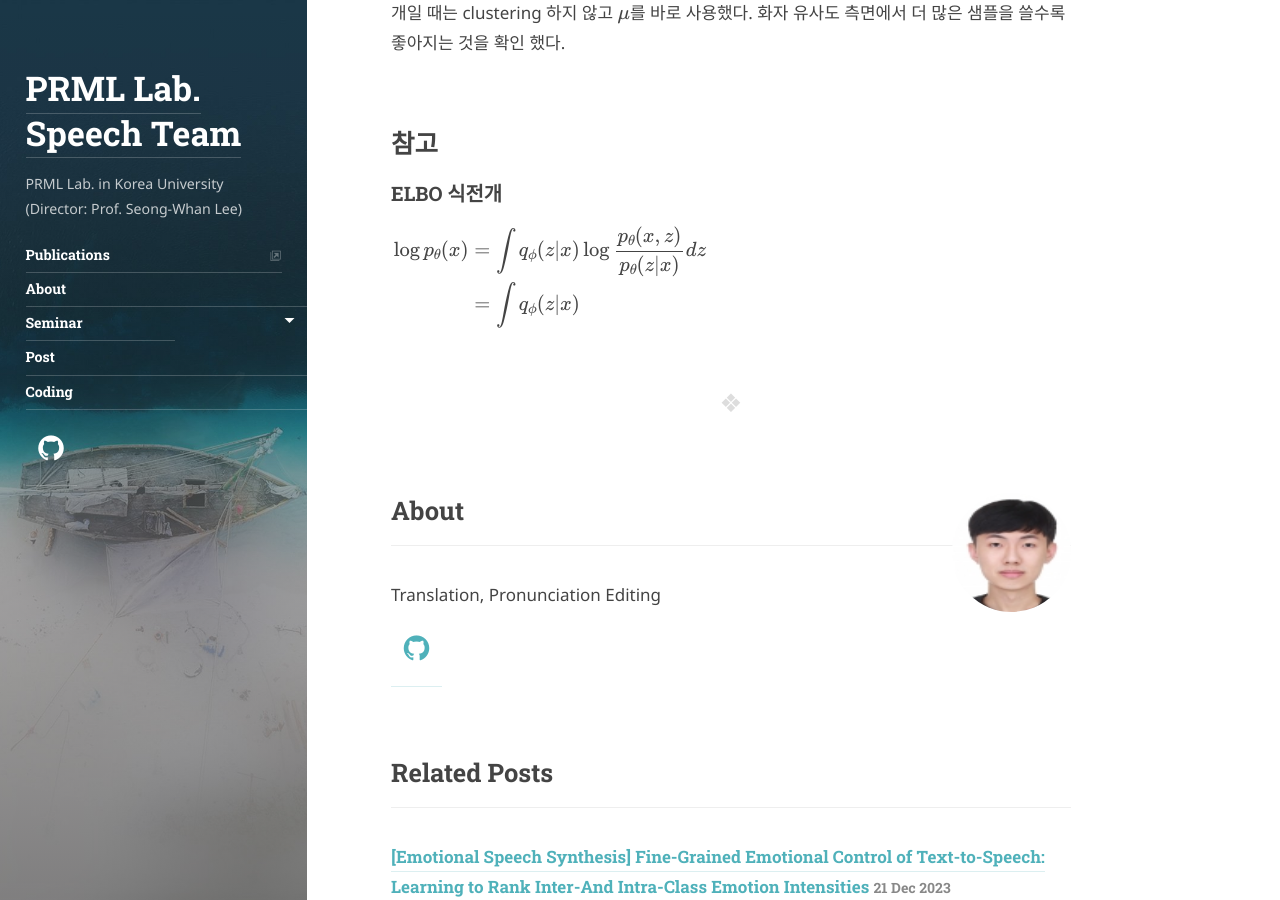
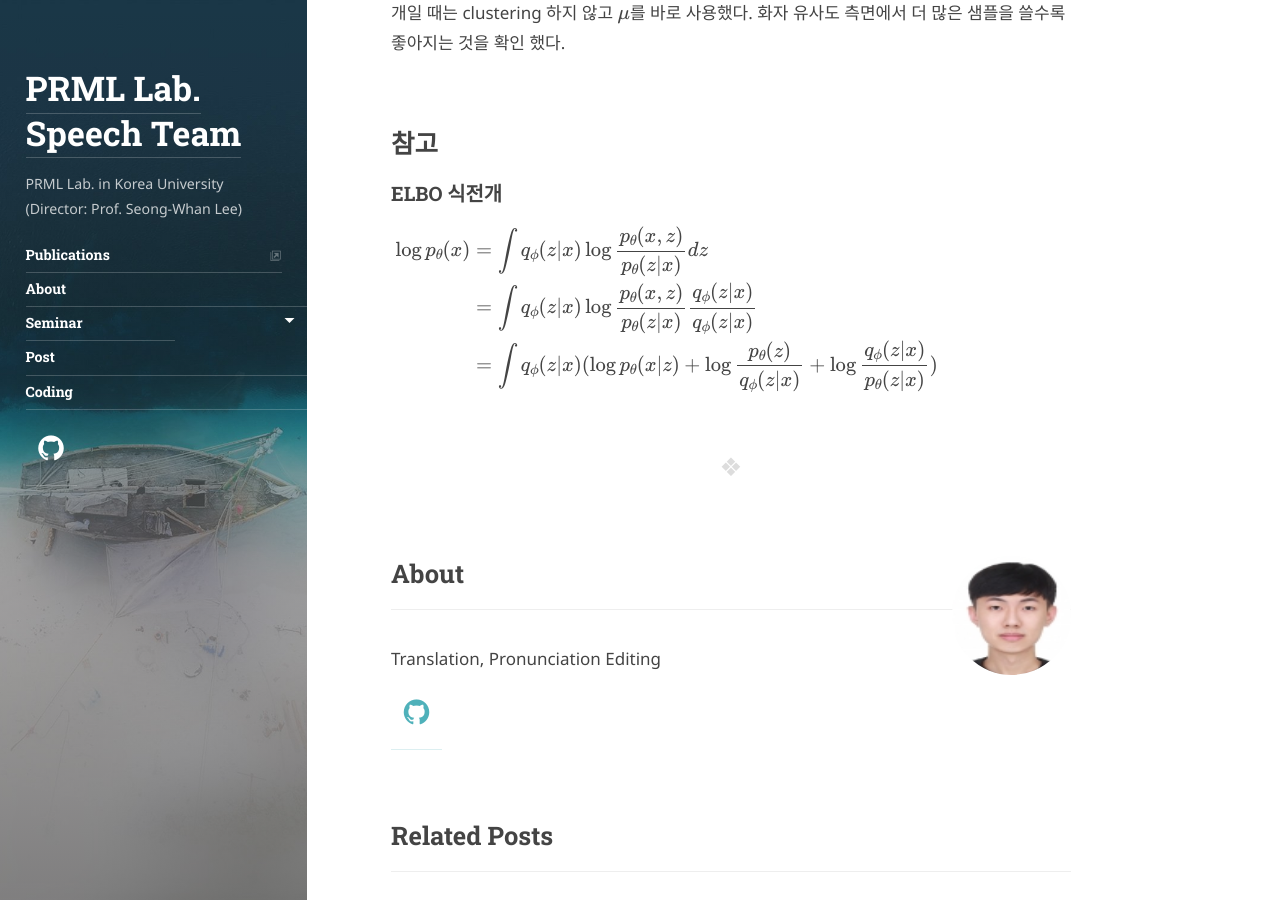
Before and after one commit to speech-team-korea/speech-team-korea.github.io, a Jekyll site: the page built from _posts/text-to-speech/2023-12-21-ELF.md, in a window 1280 px wide and 900 px high, scrolled down 2401 px. Built offline with Jekyll 4.4.1, drawn with Linux system fonts in a browser that asks for light colours; some web fonts are replaced; comment, search, counter and statistics services are not loaded.

Commit message:
Update 2023-12-21-ELF.md

```diff
--- a/_posts/text-to-speech/2023-12-21-ELF.md
+++ b/_posts/text-to-speech/2023-12-21-ELF.md
@@ -79,6 +79,7 @@ speech feature codebook을 만드는데에 사용한 speech 샘플 수에 따른
 $$
 \begin{align}
 \log p_{\theta}(x) &= \int q_{\phi}(z|x) \log \frac{p_{\theta}(x,z)}{p_{\theta}(z|x)}dz \\
-  &= \int q_{\phi}(z|x)
+  &= \int q_{\phi}(z|x) \log \frac{p_{\theta}(x,z)}{p_{\theta}(z|x)}\frac{q_{\phi}(z|x)}{q_{\phi}(z|x)} \\
+  &= \int q_{\phi}(z|x) (\log p_\theta(x|z) + \log \frac{p_{\theta}(z)}{q_{\phi}(z|x)} + \log \frac{q_{\phi}(z|x)}{p_{\theta}(z|x)})
 \end{align}
 $$
```
